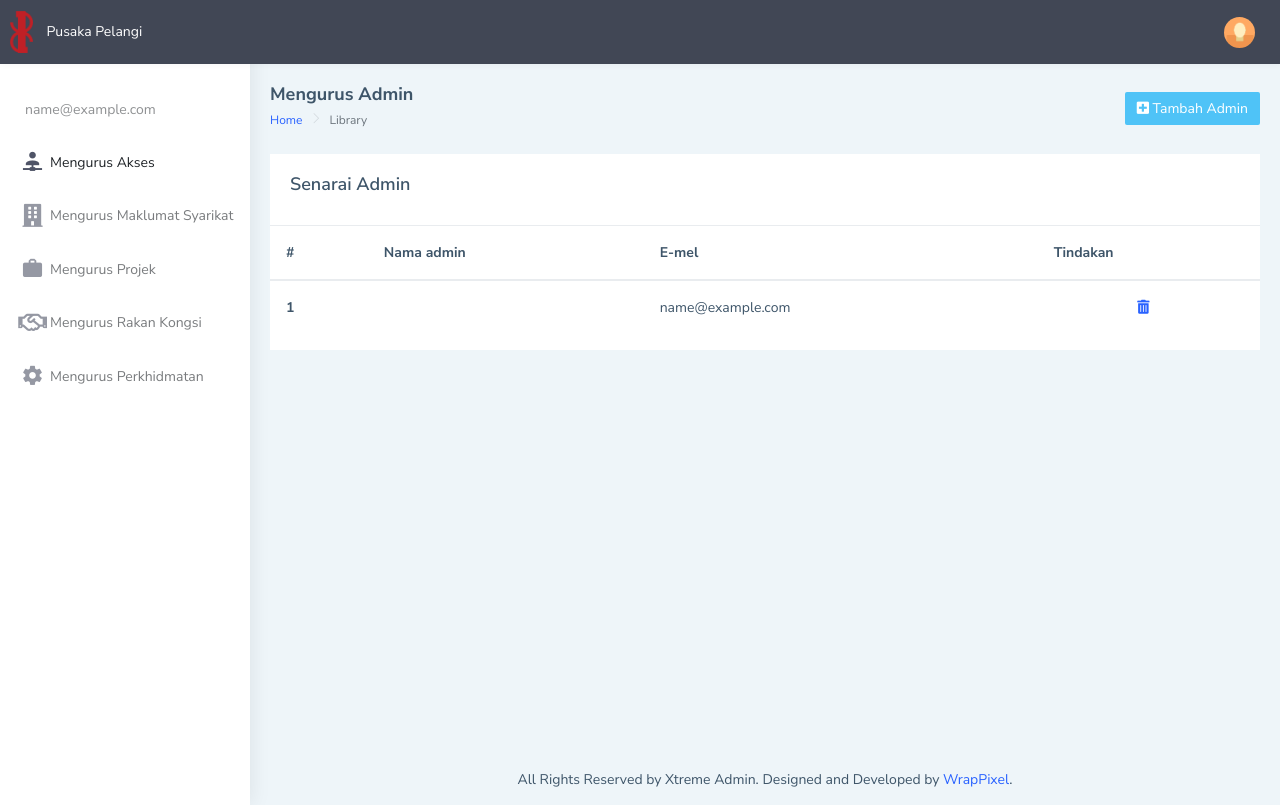
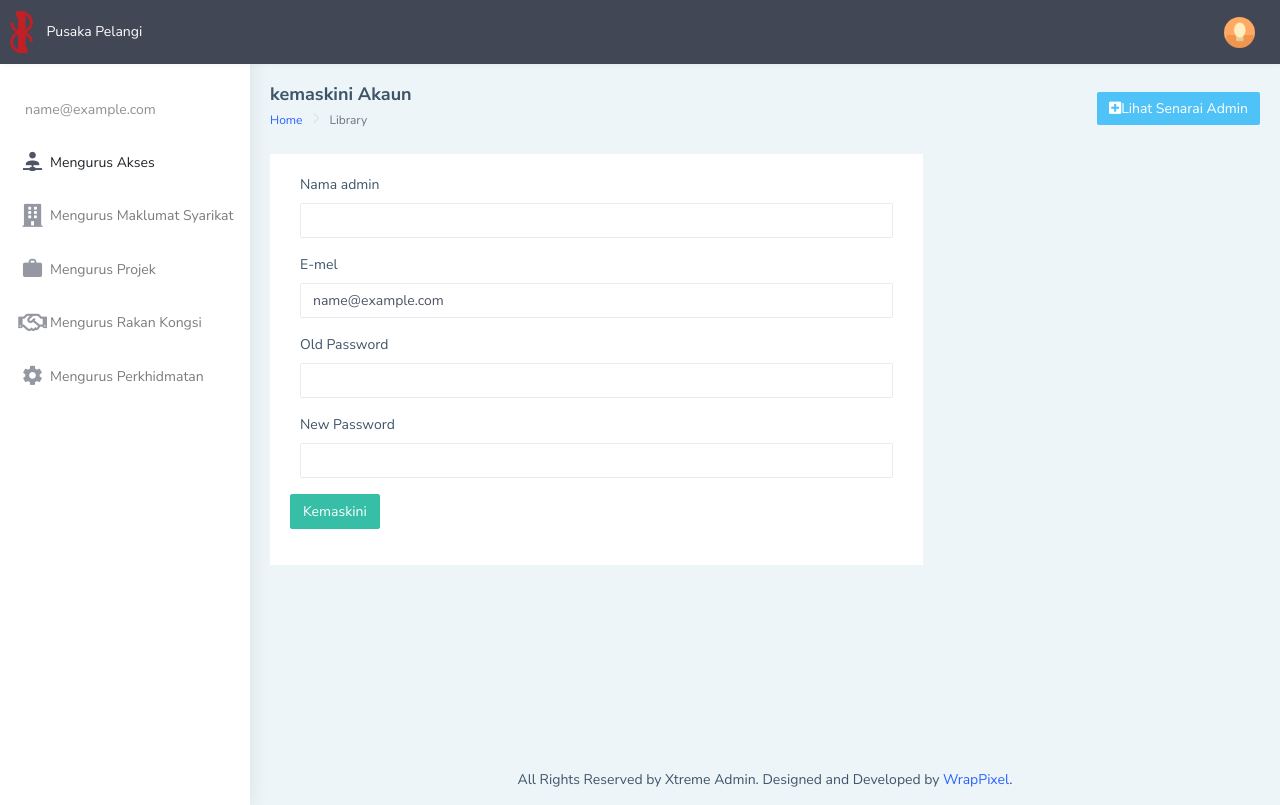
Before and after one commit to ainasyzn/PusakaWeb, a PHP site: page /v1/dashboard/admin/index.php in a window 1280 px wide. Run offline with PHP 8.4, Linux system fonts and the light colour scheme; the visitor is signed in with stand-in values (Sample User, id 1); tables that the repository leaves empty or names only in its code hold one stand-in row (values such as "Sample post"); data that the repository does not hold is empty.

Commit message:
edit admin

```diff
--- a/v1/dashboard/admin/index.php
+++ b/v1/dashboard/admin/index.php
@@ -155,7 +155,7 @@
             <div class="page-breadcrumb">
                 <div class="row align-items-center">
                     <div class="col-5">
-                        <h4 class="page-title">Mengurus Admin</h4>
+                        <h4 class="page-title">kemaskini Akaun</h4>
                         <div class="d-flex align-items-center">
                             <nav aria-label="breadcrumb">
                                 <ol class="breadcrumb">
@@ -167,8 +167,8 @@
                     </div>
                     <div class="col-7">
                         <div class="text-right upgrade-btn">
-                            <a href="add-admin.php" class="btn btn-primary text-white"
-                             style="background-color: #4fc3f7; border: none;"><i class="fa fa-plus-square"></i> Tambah Admin</a>
+                            <a href="manage-access.php" class="btn btn-primary text-white"
+                             style="background-color: #4fc3f7; border: none;"><i class="fa fa-plus-square"></i>Lihat Senarai Admin</a>
                         </div>
                     </div>
                 </div>
@@ -185,43 +185,52 @@
                 <!-- ============================================================== -->
                 <!-- Row -->
                 <div class="row">
-                    <div class="col-12">
+                    <!-- Column -->
+                    <div class="col-lg-8 col-xlg-9 col-md-7">
                         <div class="card">
                             <div class="card-body">
-                                <h4 class="card-title">Senarai Admin</h4>
-                            </div>
-                            <div class="table-responsive">
-                                <table class="table table-hover">
-                                    <thead>
-                                        <tr>
-                                            <th scope="col">#</th>
-                                            <th scope="col">Nama admin</th>
-                                            <th scope="col">E-mel</th>
-                                            <th scope="col">Tindakan</th>
-                                        </tr>
-                                    </thead>
-                                    <tbody>
-                                    <?php
-                                    if($result-> num_rows>0) {
-                                    $i = 1;
-                                    while ($row = $result-> fetch_assoc()) {?>
-                                        <tr>
-                                            <th scope="row"><?php echo $i ?></th>
-                                            <td><?php echo $row["adName"]?></td>
-                                            <td><?php echo $row["email"] ?></td>
-                                            <td style="text-align: center;">
-                                            <a href="../../php/deleteadmin.php?ID=<?php echo  $row["id"] ?>"><i onclick="return confirm('Hapus admin ini?')" aria-hidden="true" class="fas fa-trash-alt"></i></a>&nbsp&nbsp&nbsp
-                                        </tr>
-                                    <?php $i++;
-                                        }
-                                    } ?>
-                                    </tbody>
-                                </table>
+                                <form class="form-horizontal form-material" method="POST" action="../../php/editprofile.php">
+                                    <div class="form-group">
+                                        <label class="col-md-12">Nama admin</label>
+                                        <div class="col-md-12">
+                                            <input type="text" name="name"
+                                                class="form-control form-control-line" value="<?php echo $admin["adName"]?>">
+                                        </div>
+                                    </div>
+                                    <div class="form-group">
+                                        <label class="col-md-12">E-mel</label>
+                                        <div class="col-md-12">
+                                            <input type="email" name="email"
+                                                class="form-control form-control-line" value="<?php echo $admin["email"]?>">
+                                        </div>
+                                    </div>
+                                    <div class="form-group">
+                                        <label class="col-md-12">Old Password</label>
+                                        <div class="col-md-12">
+                                            <input type="password" name="oPass"
+                                                class="form-control form-control-line">
+                                        </div>
+                                    </div>
+                                    <div class="form-group">
+                                        <label class="col-md-12">New Password</label>
+                                        <div class="col-md-12">
+                                            <input type="password" name="nPass"
+                                                class="form-control form-control-line">
+                                        </div>
+                                    </div>
+                                    <div class="form-group">
+                                        <div class="row">
+                                            <div class="col-sm-12">
+                                                <input type="submit" class="btn btn-success" name="Kemaskini" value="Kemaskini">
+                                            </div>
+                                        </div>
+                                    </div>
+                                </form>
                             </div>
                         </div>
                     </div>
-
-                </div> <!-- row end -->
+                    <!-- Column -->
+                </div>
                 <!-- Row -->
                 <!-- ============================================================== -->
                 <!-- End PAge Content -->
--- a/v1/dashboard/admin/manage-access.php
+++ b/v1/dashboard/admin/manage-access.php
@@ -121,10 +121,7 @@
                         </li>
                         <!-- User Profile-->
                         <li class="sidebar-item"> <a class="sidebar-link waves-effect waves-dark sidebar-link"
-                                href="index.php" aria-expanded="false"><i class="mdi mdi-view-dashboard"></i><span
-                                    class="hide-menu">Dashboard</span></a></li>
-                        <li class="sidebar-item"> <a class="sidebar-link waves-effect waves-dark sidebar-link"
-                                href="manage-access.php" aria-expanded="false"><i
+                                href="index.php" aria-expanded="false"><i
                                     class="mdi mdi-account-network"></i><span class="hide-menu">Mengurus Akses</span></a></li>
                         <li class="sidebar-item"> <a class="sidebar-link waves-effect waves-dark sidebar-link"
                                 href="manage-company.php" aria-expanded="false"><i class="mdi mdi-border-all"></i><span
```
Also changed, not shown: v1/php/editprofile.php (added, +63 -0 lines).
